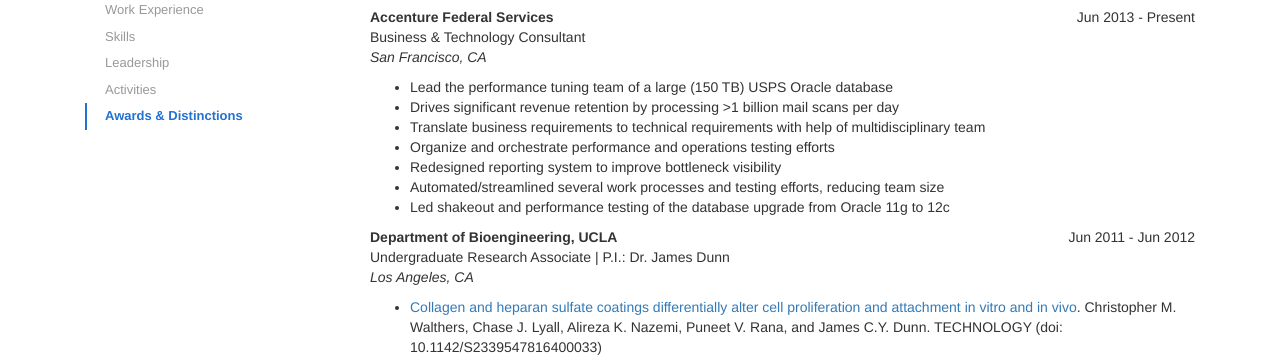
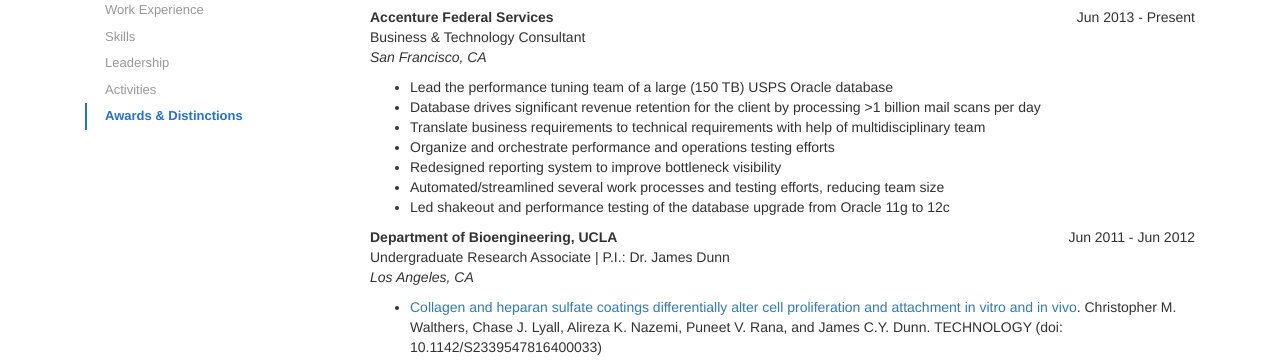
Before and after one commit to ChaseLyall/ChaseLyall.github.io, a plain HTML site: page resume.html in a window 1280 px wide. Shown: the part 379-743 px from the top of the page. Drawn offline with nearby package versions, Linux system fonts and the light colour scheme; a script that the page names is missing.

Commit message:
Updated Accn revenue retention bullet

```diff
--- a/resume.html
+++ b/resume.html
@@ -136,7 +136,7 @@
                 <i>San Francisco, CA</i><br>
                 <ul>
                     <li>Lead the performance tuning team of a large (150 TB) USPS Oracle database</li>
-					<li>Drives significant revenue retention by processing >1 billion mail scans per day</li>
+					<li>Database drives significant revenue retention for the client by processing >1 billion mail scans per day</li>
 					<li>Translate business requirements to technical requirements with help of multidisciplinary team</li>
 					<li>Organize and orchestrate performance and operations testing efforts</li>
 					<li>Redesigned reporting system to improve bottleneck visibility</li>
```
